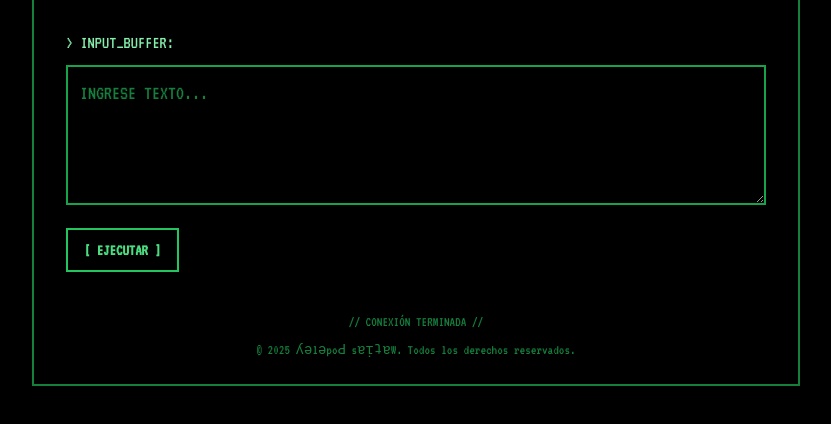
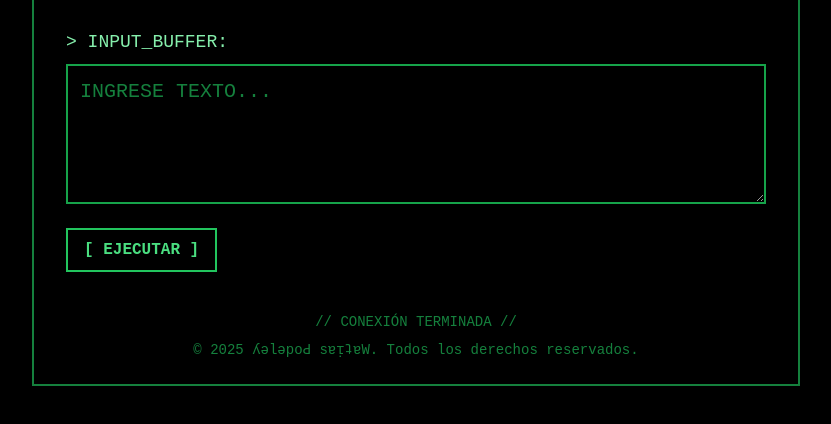
Before and after one commit to mpodeley/textflip, a plain HTML site: page index.html in a window 1280 px wide. Shown: the part 344-768 px from the top of the page, without its empty margins (224-1055 px from the left). Drawn offline with nearby package versions, Linux system fonts and the light colour scheme.

Commit message:
Update index.html

```diff
--- a/index.html
+++ b/index.html
@@ -6,14 +6,10 @@
     <title>Inversor de Texto 180°</title>
     <!-- Tailwind CSS -->
     <script src="https://cdn.tailwindcss.com"></script>
-    <!-- Google Fonts: VT323 para el look retro de terminal -->
-    <link rel="preconnect" href="https://fonts.googleapis.com">
-    <link rel="preconnect" href="https://fonts.gstatic.com" crossorigin>
-    <link href="https://fonts.googleapis.com/css2?family=VT323&display=swap" rel="stylesheet">
     <style>
-        /* Estilo base con la fuente de terminal */
+        /* Estilo base con una fuente monospace universal */
         body, textarea, button {
-            font-family: 'VT323', monospace;
+            font-family: 'Courier New', Courier, monospace;
         }
         /* Animación para el cursor parpadeante */
         .blinking-cursor {
```
